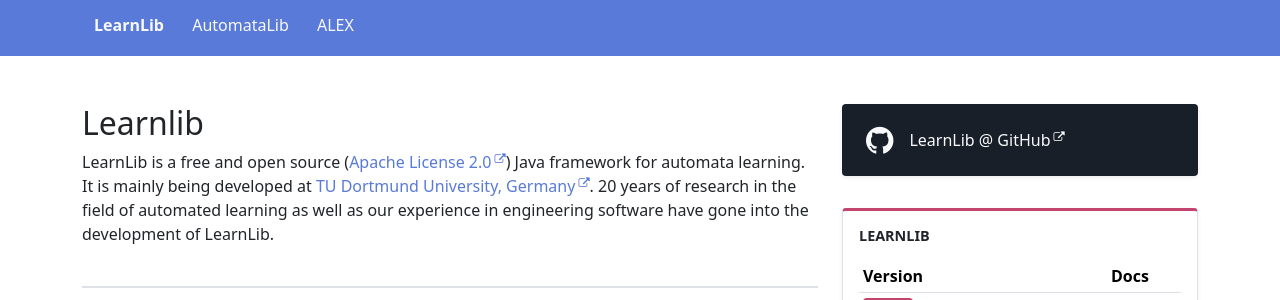
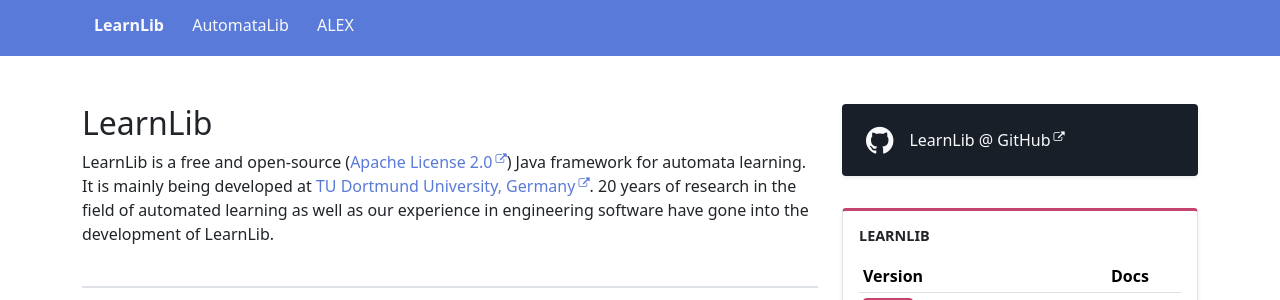
Before and after one commit to LearnLib/learnlib.github.io, a Jekyll site: the page built from index.md, in a window 1280 px wide and 900 px high. Shown: the part 429-729 px from the top of the window. Built offline with Jekyll 4.4.1, drawn with Linux system fonts in a browser that asks for light colours.

Commit message:
cleanups

```diff
--- a/index.md
+++ b/index.md
@@ -5,9 +5,9 @@ sidebar: learnlib
 navbar-group: "Projects"
 ---
 
-## Learnlib
+## LearnLib
 
-LearnLib is a free and open source ([Apache License 2.0](https://www.apache.org/licenses/LICENSE-2.0)) Java framework for automata learning.
+LearnLib is a free and open-source ([Apache License 2.0](https://www.apache.org/licenses/LICENSE-2.0)) Java framework for automata learning.
 It is mainly being developed at [TU Dortmund University, Germany](https://cs.tu-dortmund.de/).
 20 years of research in the field of automated learning as well as our experience in engineering software have gone into the development of LearnLib.
 
```
Also changed, not shown: pages/contact.md (+1 -2 lines), pages/version-history.md (+1 -1 lines).
